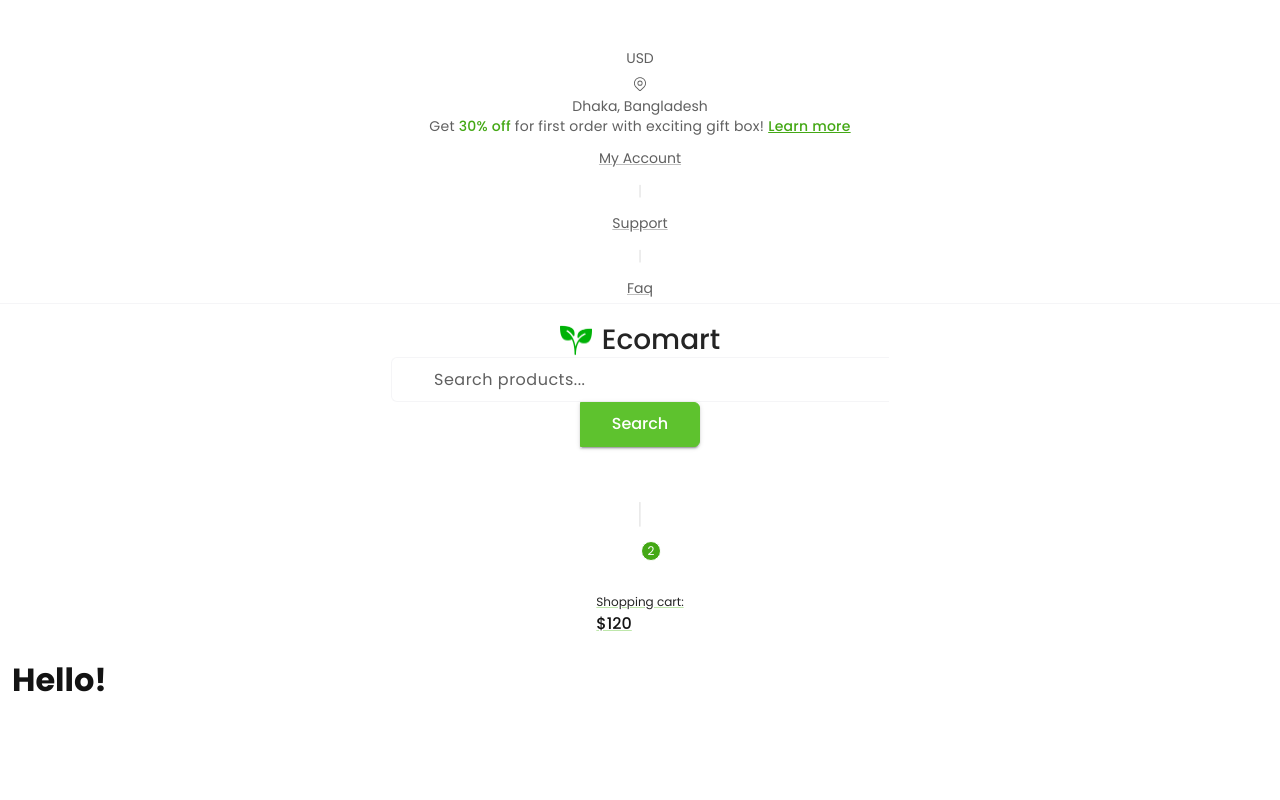
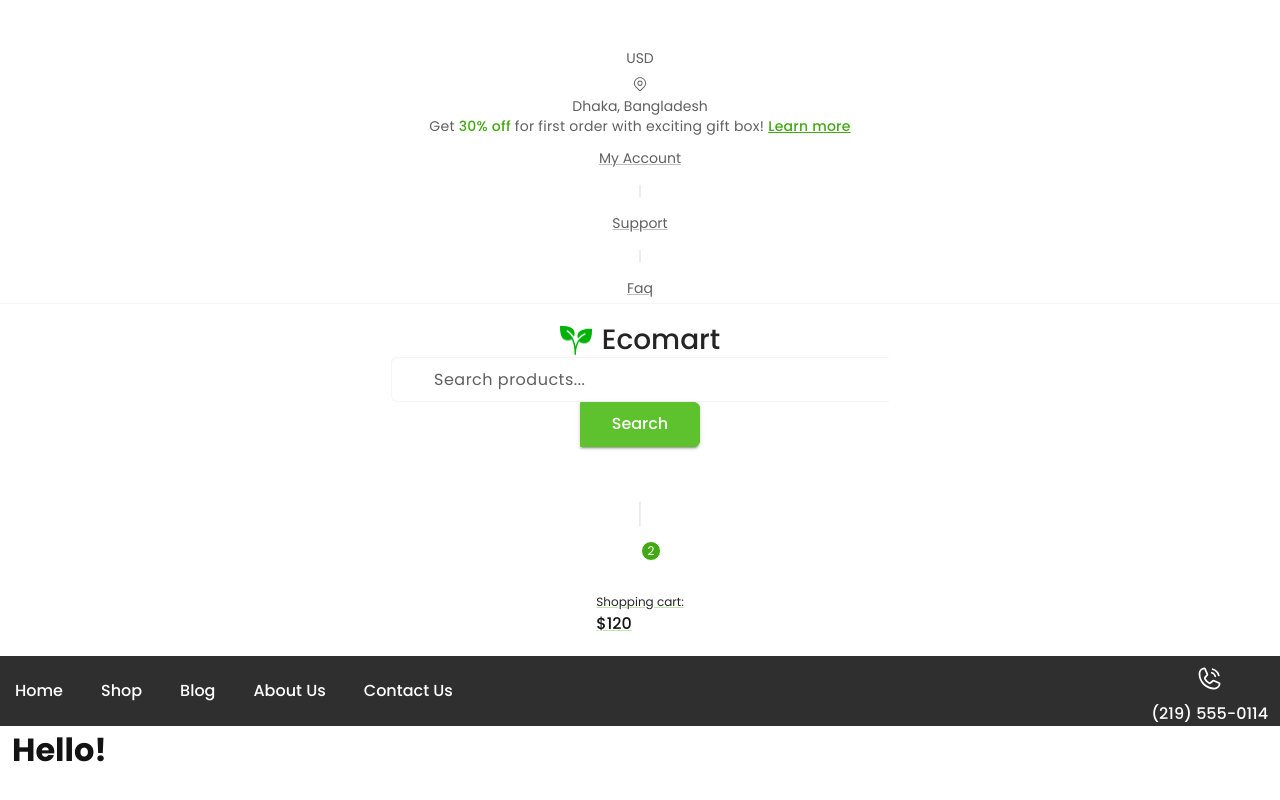
Before and after one commit to riazul01/ecomart, a React (Vite) app: page / in a window 1280 px wide. Built offline with nearby package versions, Linux system fonts and the light colour scheme; some icons are missing.

Commit message:
navbar and sidebar section added

```diff
--- a/src/layouts/main-layout/index.tsx
+++ b/src/layouts/main-layout/index.tsx
@@ -1,14 +1,32 @@
-import { PropsWithChildren } from 'react';
+import { useState, PropsWithChildren } from 'react';
 import Stack from '@mui/material/Stack';
+import Sidebar from './sidebar';
 import Topbar from './topbar';
 import Header from './header';
+import Navbar from './navbar';
 
 const MainLayout = ({ children }: PropsWithChildren) => {
+  const [drawerOpen, setDrawerOpen] = useState(false);
+
+  const toggleDrawer = (open: boolean) => (event: React.KeyboardEvent | React.MouseEvent) => {
+    if (
+      event &&
+      event.type === 'keydown' &&
+      ((event as React.KeyboardEvent).key === 'Tab' ||
+        (event as React.KeyboardEvent).key === 'Shift')
+    ) {
+      return;
+    }
+    setDrawerOpen(open);
+  };
+
   return (
     <Stack width={1} minHeight="100vh">
+      <Sidebar drawerOpen={drawerOpen} toggleDrawer={toggleDrawer} />
       <Stack component="main" direction="column" width={1}>
         <Topbar />
         <Header />
+        <Navbar toggleDrawer={toggleDrawer} />
         {children}
       </Stack>
     </Stack>
```
